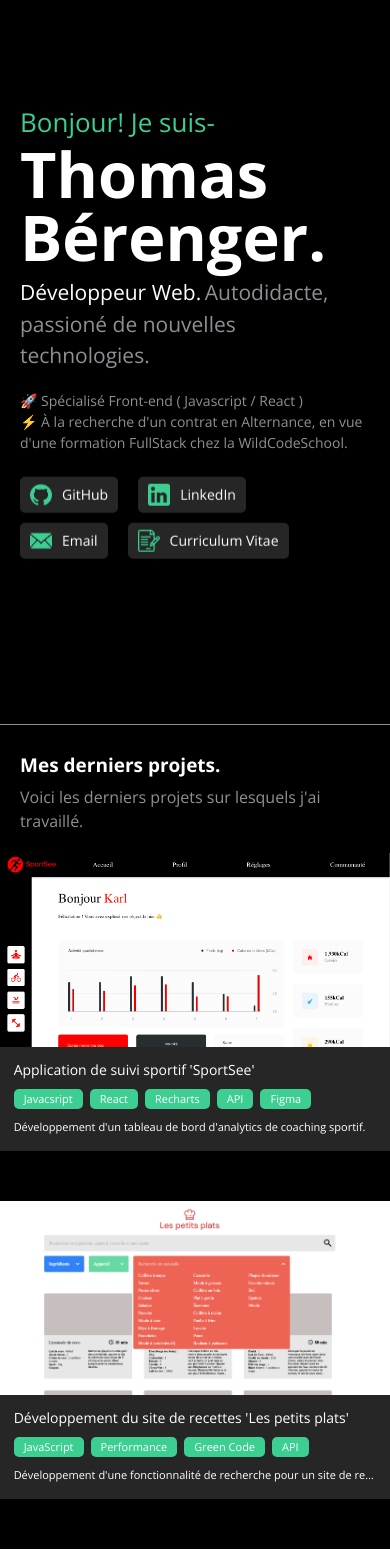
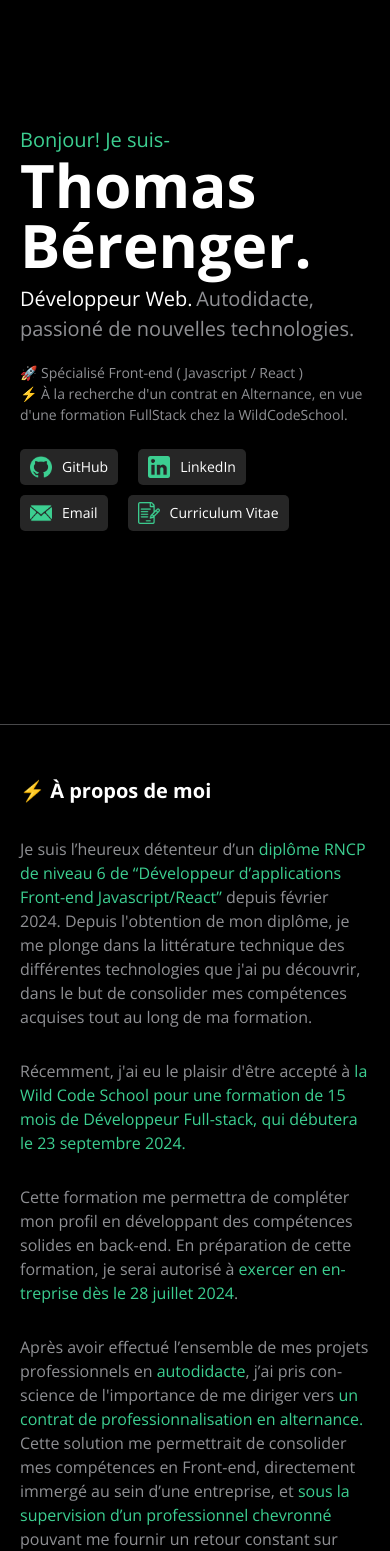
Before and after one commit to ThomasJSimpson/portfolio, a React (Vite) app: page / in a window 390 px wide. Shown: the part 120-1671 px from the top of the page. Built offline with nearby package versions, Linux system fonts and the light colour scheme; the HTML template or start-up script is replaced by a standard one.

Commit message:
test responsive 4

```diff
--- a/src/App.css
+++ b/src/App.css
@@ -60,7 +60,8 @@
   position: sticky;
   top: 0;
   z-index: 1000;
-  border-bottom: solid 1px #8f9094;
+  /* border-bottom: solid 1px #8f9094; */
+  border-bottom: solid 1px rgba(143, 144, 148, 0.5);
   animation: anim-header 0.5s ease-in-out;
 }
 .header h1 {
@@ -94,10 +95,12 @@
 .welcome {
   display: flex;
   flex-direction: column;
+  min-height: 43rem;
   height: 88vh;
   justify-content: center;
-  transform: translateY(-12vh);
-  padding-top: 20vh;
+  /* transform: translateY(-12vh); */
+  /* padding-top: calc(20vh - 7rem); */
+  /* margin-top: 7rem; */
   /* border-bottom: solid 1px white; */
 }
 @keyframes anim-welcome {
@@ -174,7 +177,7 @@
   margin-top: 15vh;
 }
 .welcome-spec {
-  font-size: 1.5rem;
+  font-size: 1.6rem;
   color: #8f9094;
   font-weight: lighter;
   animation-delay: 1.2s;
@@ -194,7 +197,7 @@
 }
 .welcome-social {
   display: flex;
-  margin-top: 4rem;
+  margin: 4rem 0;
   animation-delay: 1.4s;
 }
 
@@ -202,7 +205,8 @@
   display: flex;
   justify-content: space-between;
   align-items: center;
-  border-top: solid 1px #8f9094;
+  /* border-top: solid 1px #8f9094; */
+  border-top: solid 1px rgba(143, 144, 148, 0.5);
   padding: 4rem 0;
 }
 
@@ -210,7 +214,7 @@
   display: flex;
   flex-direction: column;
   font-size: 1.6rem;
-  width: 670px;
+  width: 67rem;
   color: #8f9094;
 }
 .about-descr h1 {
@@ -222,7 +226,7 @@
   margin-bottom: 3rem;
 }
 .about-portrait {
-  width: 350px;
+  width: 35rem;
   border-radius: 50%;
   overflow: hidden;
 }
@@ -236,7 +240,8 @@
   display: flex;
   flex-direction: column;
   padding: 4rem 0;
-  border-top: solid 1px #8f9094;
+  /* border-top: solid 1px #8f9094; */
+  border-top: solid 1px rgba(143, 144, 148, 0.5);
 }
 
 .projects-descr {
@@ -513,6 +518,15 @@
   .project-card h3 {
     font-size: 1.8rem;
   }
+  .about {
+    flex-direction: column;
+    align-items: center;
+  }
+  .about-descr {
+    font-size: 1.6rem;
+    width: 100%;
+    color: #8f9094;
+  }
 }
 @media (max-width: 1149px) {
   .project-card--desc {
@@ -551,24 +565,24 @@
     font-size: 2.2rem;
   }
   .welcome-hello {
-    font-size: 3.3rem;
+    font-size: 2.3rem;
   }
   .welcome-name {
     margin-bottom: 0.9rem;
-    font-size: 8.5rem;
+    font-size: 7rem;
   }
   .welcome-title {
-    font-size: 3.1rem;
+    font-size: 2.3rem;
   }
   .welcome-title--description {
-    font-size: 3.1rem;
+    font-size: 2.3rem;
   }
   .welcome-profil {
     margin-bottom: 2.8rem;
     margin-top: 15vh;
   }
   .welcome-spec {
-    font-size: 2.4rem;
+    font-size: 1.4rem;
   }
   .welcome-social {
     margin-top: 2.4rem;
@@ -648,20 +662,21 @@
   }
 
   .welcome {
-    padding: 20vh 2rem 0;
+    /* padding: 20vh 2rem 0; */
+    padding: 0 2rem 0;
   }
   .welcome-hello {
-    font-size: 2.6rem;
+    font-size: 2rem;
   }
   .welcome-name {
     margin-bottom: 0.9rem;
-    font-size: 6.3rem;
+    font-size: 6rem;
   }
   .welcome-title {
-    font-size: 2.1rem;
+    font-size: 2rem;
   }
   .welcome-title--description {
-    font-size: 2.1rem;
+    font-size: 2rem;
   }
   .welcome-profil {
     margin-bottom: 1.8rem;
@@ -685,7 +700,7 @@
   }
 
   .projects-descr h1 {
-    font-size: 1.9rem;
+    font-size: 2rem;
     margin-bottom: 0.4rem;
   }
   .projects-descr > p {
@@ -702,12 +717,12 @@
     transition: none;
   }
   .project-card--desc h3 {
-    font-size: 1.4rem;
+    font-size: 2rem;
     margin-bottom: 1rem;
   }
 
   .tags-list {
-    font-size: 1.1rem;
+    font-size: 1.6rem;
     margin-bottom: 1rem;
     translate: no;
   }
@@ -733,8 +748,34 @@
     justify-content: center;
   }
   .project-card--desc > p {
-    font-size: 1.1rem;
+    font-size: 1.6rem;
+  }
+  .about {
+    padding: 5rem 2rem 5rem;
+  }
+  .about-descr h1 {
+    font-size: 2rem;
   }
 }
-@media (max-width: 539px) {
+@media (max-width: 639px) {
+  .tags-list {
+    font-size: 1.4rem;
+  }
+  .project-card--desc h3 {
+    font-size: 1.6rem;
+  }
+  .project-card--desc > p {
+    font-size: 1.4rem;
+  }
 }
+@media (max-width: 549px) {
+  .tags-list {
+    font-size: 1.2rem;
+  }
+  .project-card--desc h3 {
+    font-size: 1.4rem;
+  }
+  .project-card--desc > p {
+    font-size: 1.2rem;
+  }
+}
--- a/src/pages/WelcomePage.jsx
+++ b/src/pages/WelcomePage.jsx
@@ -34,7 +34,7 @@
           <LinkPro className="anim-social-4 anim-welcome--social" type="resume" />
         </div>
       </section>
-      {/* <About /> */}
+      <About />
       <Projects />
     </>
   );
```
